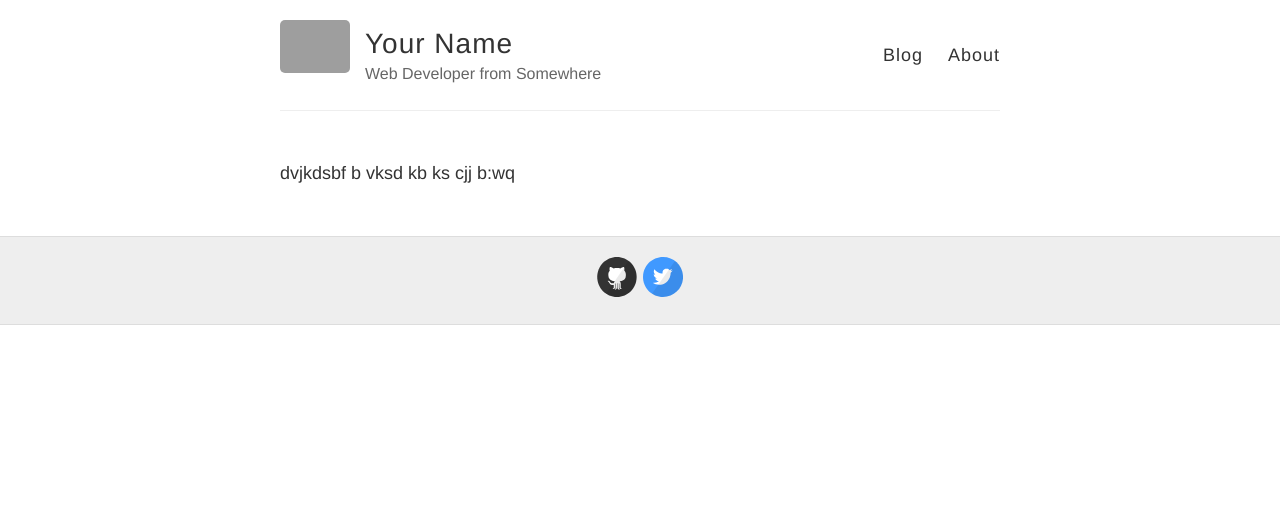
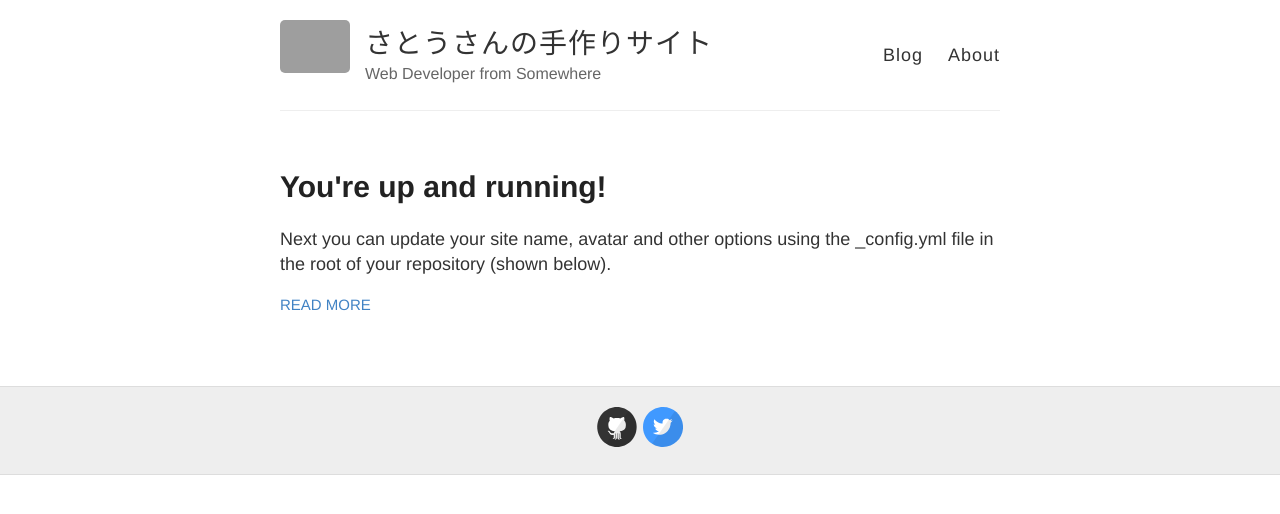
Before and after one commit to sat0ma014/sat0ma014.github.io, a Jekyll site: the page built from index.html, in a window 1280 px wide. Shown: the top 514 px of the page. Built offline with Jekyll 4.4.1, drawn with Linux system fonts in a browser that asks for light colours; our own code applies the rules of GitHub Pages for plain Markdown files; grey boxes are pictures that could not be loaded.

Commit message:
modified:   _config.yml 	deleted:    index.md

```diff
--- a/_config.yml
+++ b/_config.yml
@@ -3,13 +3,13 @@
 #
 
 # Name of your site (displayed in the header)
-name: Your Name
+name: さとうさんの手作りサイト
 
 # Short bio or description (displayed in the header)
 description: Web Developer from Somewhere
 
 # URL of your avatar or profile pic (you could use your GitHub profile pic)
-avatar: https://raw.githubusercontent.com/barryclark/jekyll-now/master/images/jekyll-logo.png
+avatar: https://pbs.twimg.com/profile_images/1265422036928589824/C0gsMiqY_400x400.jpg
 
 #
 # Flags below are optional
@@ -21,12 +21,12 @@ footer-links:
   email:
   facebook:
   flickr:
-  github: barryclark/jekyll-now
+  github: sat0ma014
   instagram:
   linkedin:
   pinterest:
   rss: # just type anything here for a working RSS icon
-  twitter: jekyllrb
+  twitter: satomakoto14
   stackoverflow: # your stackoverflow profile, e.g. "users/50476/bart-kiers"
   youtube: # channel/<your_long_string> or user/<user-name>
   googleplus: # anything in your profile username that comes after plus.google.com/
--- a/index.md
+++ /dev/null
@@ -1 +0,0 @@
-dvjkdsbf b vksd kb ks cjj b:wq
```
